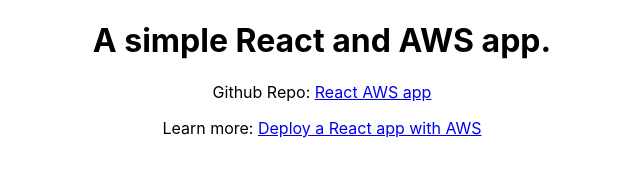
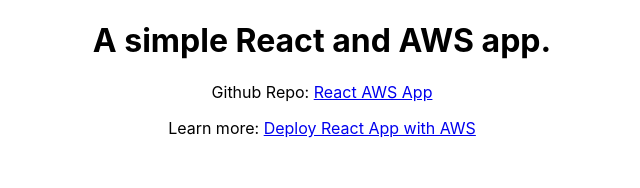
Before and after one commit to dudzpedra/react-aws-app, a React (Create React App) app: page / in a window 1280 px wide. Shown: the top 188 px of the page, without its empty margins (318-958 px from the left). Built offline with nearby package versions, Linux system fonts and the light colour scheme.

Commit message:
added components dir

```diff
--- a/src/App.js
+++ b/src/App.js
@@ -1,17 +1,24 @@
-import './App.css';
+import "./App.css";
+import Item from "./components/Item";
 
 function App() {
+  const link1 = "https://github.com/dudzpedra/react-aws-app";
+  const link2 =
+    "https://aws.amazon.com/pt/getting-started/hands-on/deploy-react-app-cicd-amplify/";
+
   return (
     <div className="App">
       <h1>A simple React and AWS app.</h1>
-      <p>
-        Github Repo: {' '}
-        <a href='https://github.com/dudzpedra/react-aws-app' target='_blank' rel='noreferrer' >React AWS app</a>
-      </p>
-      <p>
-        Learn more: {' '}
-        <a href='https://aws.amazon.com/pt/getting-started/hands-on/deploy-react-app-cicd-amplify/' target='_blank' rel='noreferrer' >Deploy a React app with AWS</a>
-      </p>
+      <div>
+        <p>
+          Github Repo: <Item link={link1} text="React AWS App" />
+        </p>
+      </div>
+      <div>
+        <p>
+          Learn more: <Item link={link2} text="Deploy React App with AWS" />
+        </p>
+      </div>
     </div>
   );
 }
--- /dev/null
+++ b/src/components/Item/index.jsx
@@ -0,0 +1,11 @@
+import Link from "../Link"
+
+const Item = ({ link, text }) => {
+    return (
+        <span>
+            <Link link={link} text={text} />
+        </span>
+    )
+}
+
+export default Item
--- /dev/null
+++ b/src/components/Link/index.jsx
@@ -0,0 +1,7 @@
+const Link = ({ link, text }) => {
+    return (
+        <a href={link} target='_blank' rel="noreferrer">{text}</a>
+    )
+}
+
+export default Link
```
